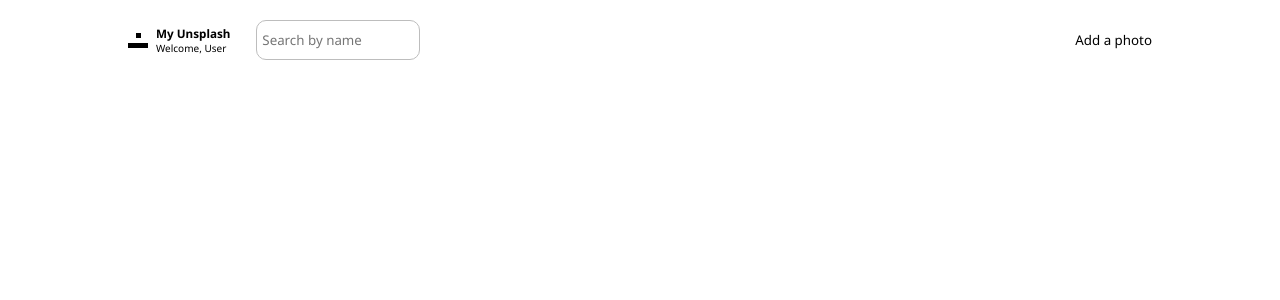
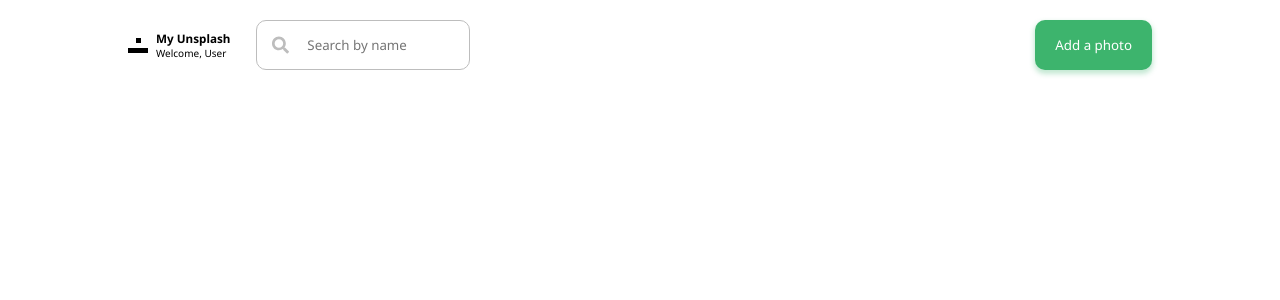
Before and after one commit to AbbasSaad27/my-unsplash, a React (Create React App) app in the folder client/: page / in a window 1280 px wide. Shown: the top 300 px of the page. Built offline with nearby package versions, Linux system fonts and the light colour scheme.

Commit message:
completed header component

```diff
--- a/client/src/components/header/header.component.jsx
+++ b/client/src/components/header/header.component.jsx
@@ -1,6 +1,7 @@
 import React, { useState } from "react";
 import Button from "../btn/btn.component";
 import FormInput from "../form-input/form-input.component";
+import { ReactComponent as SearchIcon } from "../../icons/search-icon.svg";
 import "./header.styles.css";
 
 const Header = () => {
@@ -22,6 +23,9 @@ const Header = () => {
           <p className="welcome-message">Welcome, User</p>
         </div>
         <div className="search-container">
+          <div className="search-icon-container">
+            <SearchIcon />
+          </div>
           <FormInput
             type="text"
             name="searchTxt"
--- a/client/src/components/header/header.styles.css
+++ b/client/src/components/header/header.styles.css
@@ -29,8 +29,33 @@
 .welcome-message {
   margin-right: 3rem;
 }
+.search-container {
+  position: relative;
+  border-radius: 1rem;
+  border: 1px solid #bdbdbd;
+  overflow: hidden;
+  padding: 0.5rem;
+  transition: all 0.3s;
+}
 .input-search {
   padding: 1rem 0.5rem;
+  margin-left: 4rem;
+  border: none;
+}
+.search-icon-container {
+  position: absolute;
+  color: #bdbdbd;
+  padding: 0.4rem 1rem;
+}
+.search-icon-container .icon {
+  width: 1.7rem;
+  width: 1.7rem;
+}
+.btn-add {
+  color: white;
+  padding: 0.5rem 2rem;
+  background-color: #3db46d;
+  height: 5rem;
   border-radius: 1rem;
-  border: 1px solid #bdbdbd;
+  box-shadow: 0px 3px 5px 1px #3db46d4d;
 }
```
Also changed, not shown: client/src/icons/search-icon.svg (added).
